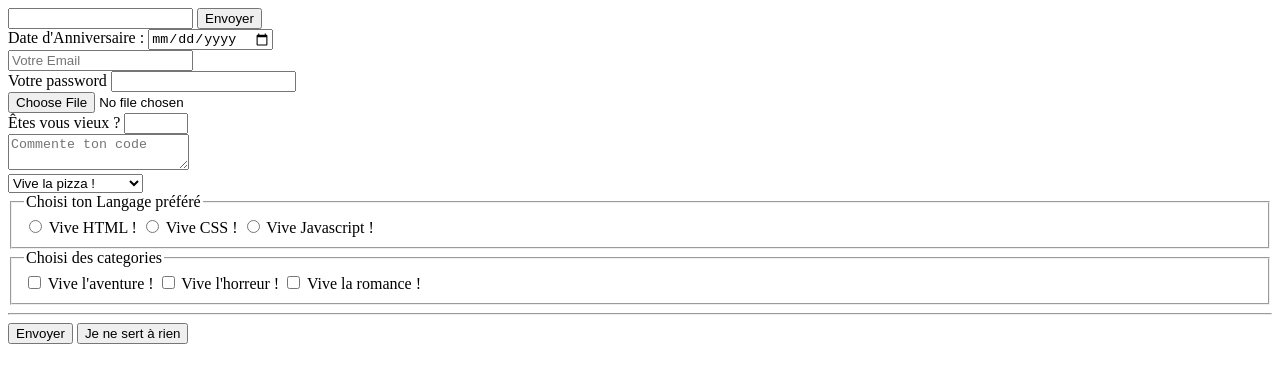
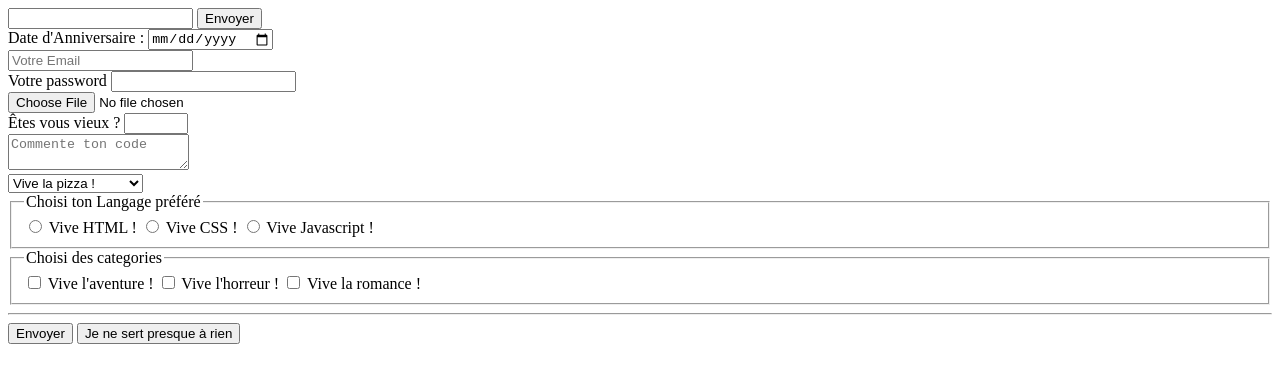
Before and after one commit to NolwennWM/dwwmArras, a plain HTML site: page 01-html/04-formulaire.html in a window 1280 px wide. Drawn offline with Linux system fonts and the light colour scheme.

Commit message:
correction button

```diff
--- a/01-html/04-formulaire.html
+++ b/01-html/04-formulaire.html
@@ -107,7 +107,7 @@
         <hr>
         <!-- button ou input:submit fonctionnent pour soumettre un formulaire -->
         <button type="submit">Envoyer</button>
-        <input type="button" value="Je ne sert à rien">
+        <input type="button" value="Je ne sert presque à rien">
     </form>
 </body>
 </html>
```
